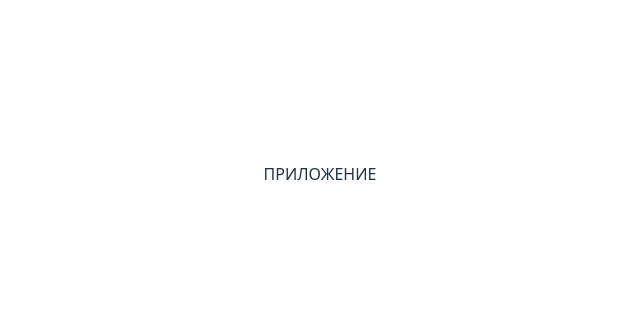
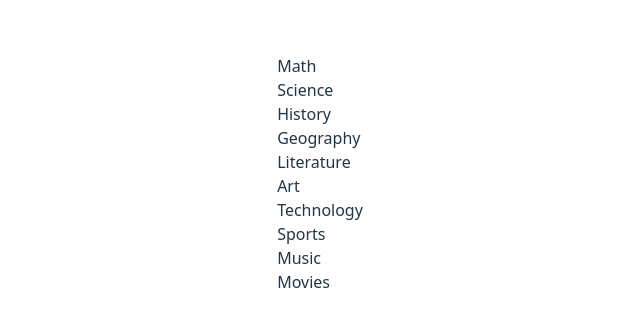
Before and after one commit to AlekseyLexey/flash-cards-web, a React (Vite) app in the folder client/: page / in a window 1280 px wide. Shown: the part 226-552 px from the top of the page, without its empty margins (320-960 px from the left). Built offline with nearby package versions, Linux system fonts and the light colour scheme.

Commit message:
Mainpage done

```diff
--- a/client/src/app/App.jsx
+++ b/client/src/app/App.jsx
@@ -1,7 +1,9 @@
-import { useState } from "react";
+import MainPage from "../pages/MainPage";
 
 function App() {
-  return <>ПРИЛОЖЕНИЕ</>;
+  return <>
+  <MainPage />
+  </>;
 }
 
 export default App;
--- /dev/null
+++ b/client/src/pages/MainPage.jsx
@@ -0,0 +1,20 @@
+import React, { useState, useEffect } from 'react';
+import { useParams } from 'react-router-dom';
+import quizTopics from './quizTopics';
+
+function MainPage() {
+  const [topics, setTopics] = useState(quizTopics);
+  return (
+    <div>
+      {topics.map((el, index) => {
+        return (
+          <div key={index}>
+            <div>{el.topic}</div>
+          </div>
+        );
+      })}
+    </div>
+  );
+}
+
+export default MainPage;
--- /dev/null
+++ b/client/src/pages/quizTopics.js
@@ -0,0 +1,14 @@
+const quizTopics = [
+  { id: 1, topic: "Math" },
+  { id: 2, topic: "Science" },
+  { id: 3, topic: "History" },
+  { id: 4, topic: "Geography" },
+  { id: 5, topic: "Literature" },
+  { id: 6, topic: "Art" },
+  { id: 7, topic: "Technology" },
+  { id: 8, topic: "Sports" },
+  { id: 9, topic: "Music" },
+  { id: 10, topic: "Movies" }
+];
+
+export default quizTopics;
```
